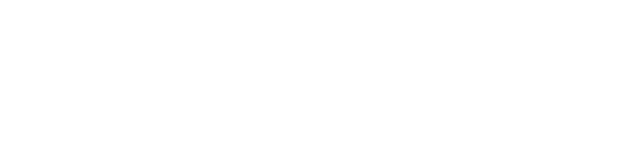
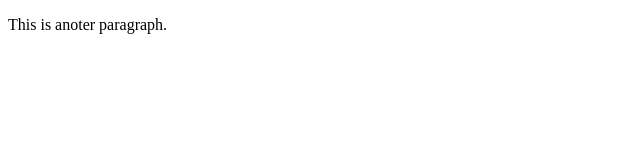
Before and after one commit to BeardyB/learning-git, a plain HTML site: page index.html in a window 1280 px wide. Shown: the whole page, without its empty margins (0-640 px from the left). Drawn offline with Linux system fonts and the light colour scheme.

Commit message:
added another p tag

```diff
--- a/index.html
+++ b/index.html
@@ -6,7 +6,7 @@
 </head>
 
 <body>
-
+    <p>This is anoter paragraph.</p>
 </body>
 
 </html>
```
